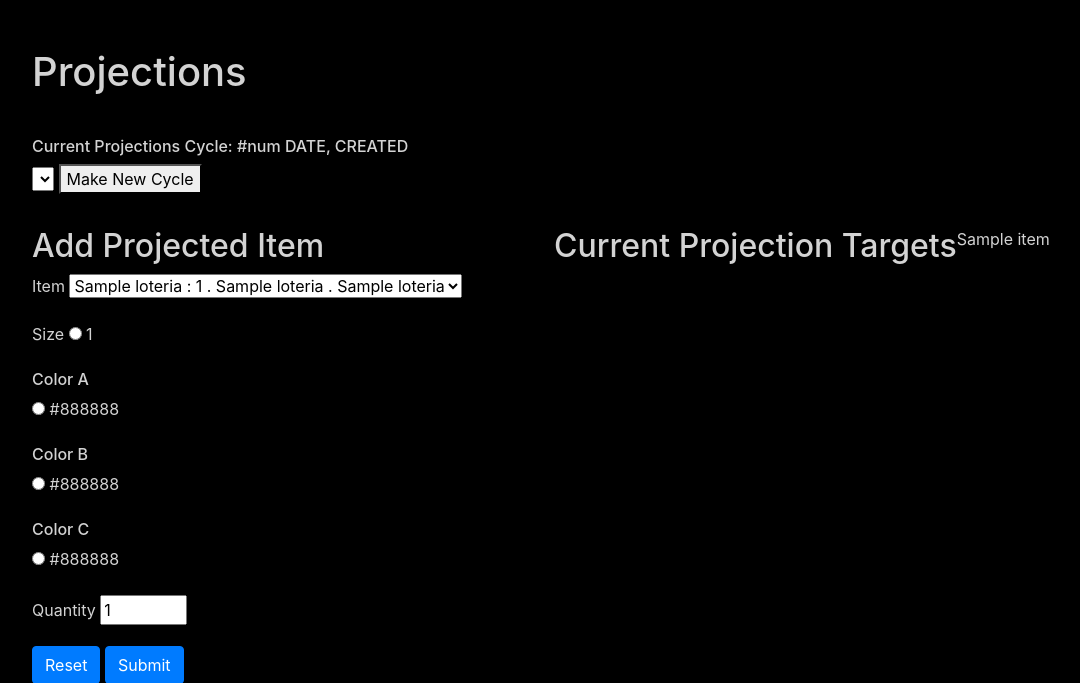
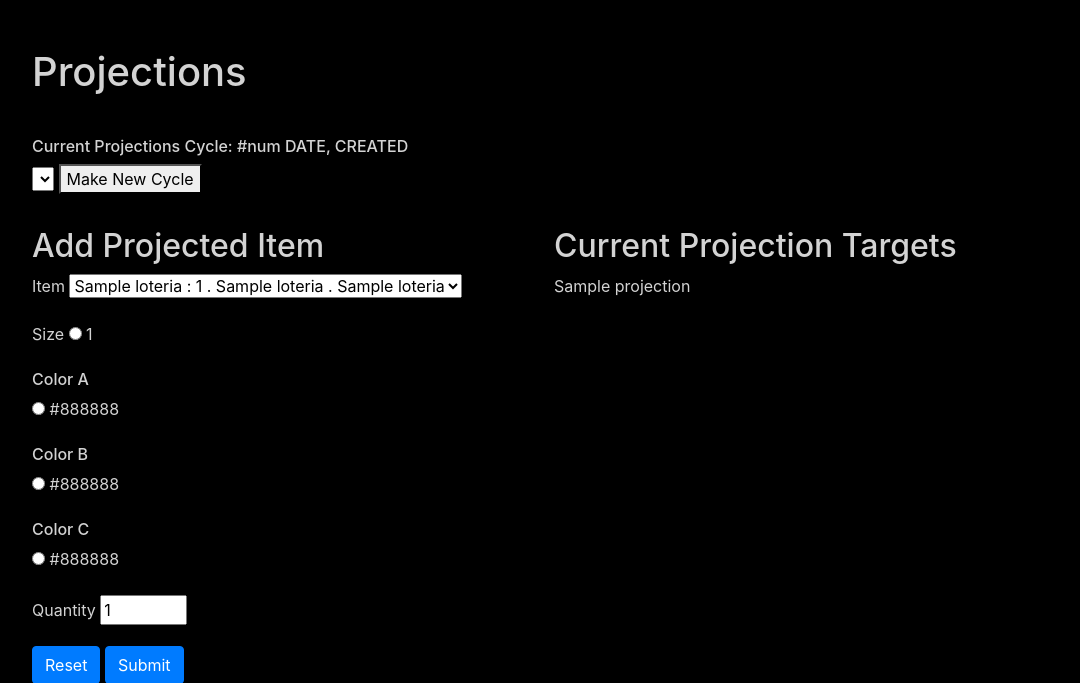
Before and after one commit to turkosaurus/nailivic, a Flask app: template templates/projections.html in a window 1280 px wide. Shown: the part 66-749 px from the top of the page, without its empty margins (86-1166 px from the left). Run offline with Flask 2, Linux system fonts and the light colour scheme; the template is opened without the code that fills it: most values are stand-ins (such as "Sample title", 1, 10 or a date in 2020); lists and menus that the app fills with data are empty; some libraries are stand-ins or nearby versions.

Commit message:
setup projections table and capture

```diff
--- a/application.py
+++ b/application.py
@@ -49,6 +49,8 @@
 authusers = []
 authusers.append(os.getenv('USERA'))
 authusers.append(os.getenv('USERB'))
+authusers.append(os.getenv('USERC'))
+
 
 ###### TEMPLATES ######
 # Set type variables
@@ -126,7 +128,7 @@
         part = request.form.get("part")
         size = request.form.get("size")
         color = request.form.get("color")
-        qty = request.form.get("qty")
+        qty = int(request.form.get("qty"))
         print(part, size, color, qty)
 
         # What quantity of this part already exists?
@@ -143,9 +145,9 @@
                         name=part, size=size, color=color, qty=qty)
             print("New parts entry created.")
 
-        # Yes, update quantity
+        # Update existing entry's quantity
         else:
-            updated = onhand[0]['qty'] + int(qty)
+            updated = onhand[0]['qty'] + qty
             db.execute("UPDATE parts SET qty=:updated WHERE \
                         name=:name AND size=:size AND color=:color", \
                         updated=updated, name=part, size=size, color=color)
@@ -179,14 +181,50 @@
         return redirect('/items')
 
 
-@app.route('/projections')
+@app.route('/projections', methods=['GET', 'POST'])
 @login_required
 def projections():
     if request.method == 'GET':
         projections = db.execute("SELECT * FROM projections")
         return render_template('projections.html', projections=projections, loterias=loterias, sizes=sizes, colors=colors)
 
+    # Upon POSTing form submission
+    else:
+        item = request.form.get("item")
+        size = request.form.get("size")
+        a = request.form.get("Color A")
+        b = request.form.get("Color B")
+        c = request.form.get("Color C")
+        qty = int(request.form.get("qty"))
+
+        # What quantity of this item is already in projections?
+        projected = db.execute("SELECT qty FROM projections WHERE \
+                            name=:name AND size=:size AND a_color=:a_color AND b_color=:b_color AND c_color=:c_color", \
+                            name=item, size=size, a_color=a, b_color=b, c_color=c)
+        print(f"Fetching projected ...")
+        print(projected)
+
+        # None, create new entry
+        if not projected:
+            db.execute("INSERT INTO projections (name, size, a_color, b_color, c_color, qty) VALUES \
+                        (:name, :size, :a_color, :b_color, :c_color, :qty)", \
+                        name=item, size=size, a_color=a, b_color=b, c_color=c, qty=qty)
+            print("New projection created.")
+
+        # Update existing entry's quantity
+        else:
+            updated = projected[0]['qty'] + qty
+            db.execute("UPDATE projections SET qty=:updated WHERE \
+                        name=:name AND size=:size AND a_color=:a_color AND b_color=:b_color AND c_color=:c_color", \
+                        updated=updated, name=item, size=size, a_color=a, b_color=b, c_color=c)
+            print("Existing projection updated.")
+
+        return redirect('/projections')
+
+
+
     return render_template('projections.html')
+
 
 @app.route('/shipping')
 @login_required
@@ -236,7 +274,8 @@
         a_color VARCHAR ( 255 ), \
         b_color VARCHAR ( 255 ), \
         c_color VARCHAR ( 255 ), \
-        qty INTEGER \
+        qty INTEGER, \
+        cycle INTEGER \
         )")
 
 
--- a/templates/projections.html
+++ b/templates/projections.html
@@ -88,8 +88,8 @@
         <div class="col-lg-6 col-md-12">
             <div class="row">
                 <h2>Current Projection Targets</h2>
-                {% for item in items %}
-                    <p>{{ item }}</p>
+                {% for projection in projections %}
+                    <p>{{ projection }}</p>
                 {% endfor %}
             </div>
         </div>
```
Also changed, not shown: templates/index.html (+5 -6 lines).
